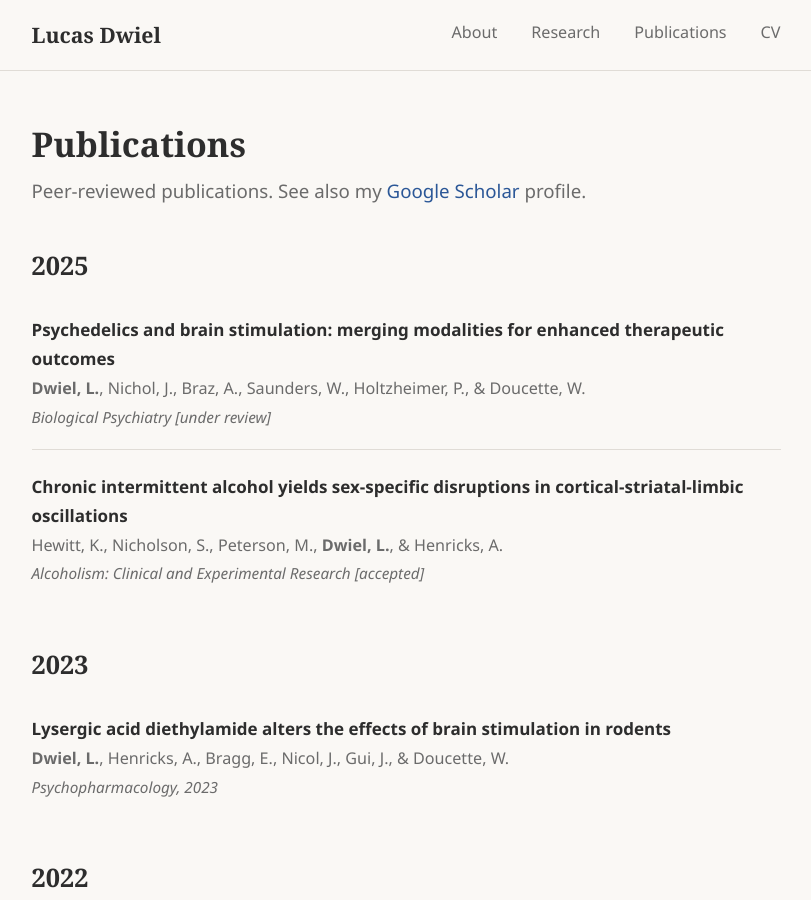
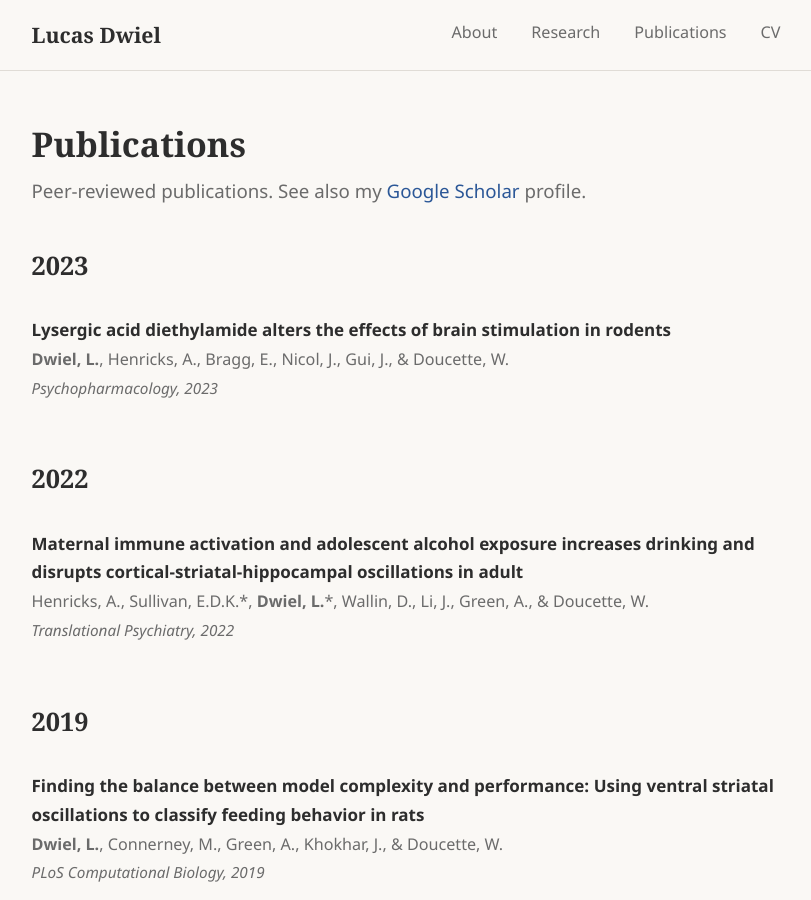
Before and after one commit to lucasdwi/lucasdwi.github.io, a Jekyll site: the page built from publications.md, in a window 1280 px wide and 900 px high. Shown: the whole window, without its empty margins (234-1045 px from the left). Built offline with Jekyll 4.4.1, drawn with Linux system fonts in a browser that asks for light colours.

Commit message:
Remove unpublished papers from publications page
Only show published works; removed under-review and accepted entries.

Co-Authored-By: Claude Opus 4.6 <noreply@anthropic.com>

```diff
--- a/publications.md
+++ b/publications.md
@@ -7,22 +7,6 @@ permalink: /publications/
 # Publications
 
 <p class="page-subtitle">Peer-reviewed publications. See also my <a href="https://scholar.google.com/citations?user=YVrtF4UAAAAJ&hl=en">Google Scholar</a> profile.</p>
-
-## 2025
-{: .pub-year}
-
-<ul class="pub-list">
-  <li>
-    <span class="pub-title">Psychedelics and brain stimulation: merging modalities for enhanced therapeutic outcomes</span><br>
-    <span class="pub-authors"><strong>Dwiel, L.</strong>, Nichol, J., Braz, A., Saunders, W., Holtzheimer, P., &amp; Doucette, W.</span><br>
-    <span class="pub-venue">Biological Psychiatry [under review]</span>
-  </li>
-  <li>
-    <span class="pub-title">Chronic intermittent alcohol yields sex-specific disruptions in cortical-striatal-limbic oscillations</span><br>
-    <span class="pub-authors">Hewitt, K., Nicholson, S., Peterson, M., <strong>Dwiel, L.</strong>, &amp; Henricks, A.</span><br>
-    <span class="pub-venue">Alcoholism: Clinical and Experimental Research [accepted]</span>
-  </li>
-</ul>
 
 ## 2023
 {: .pub-year}
```
